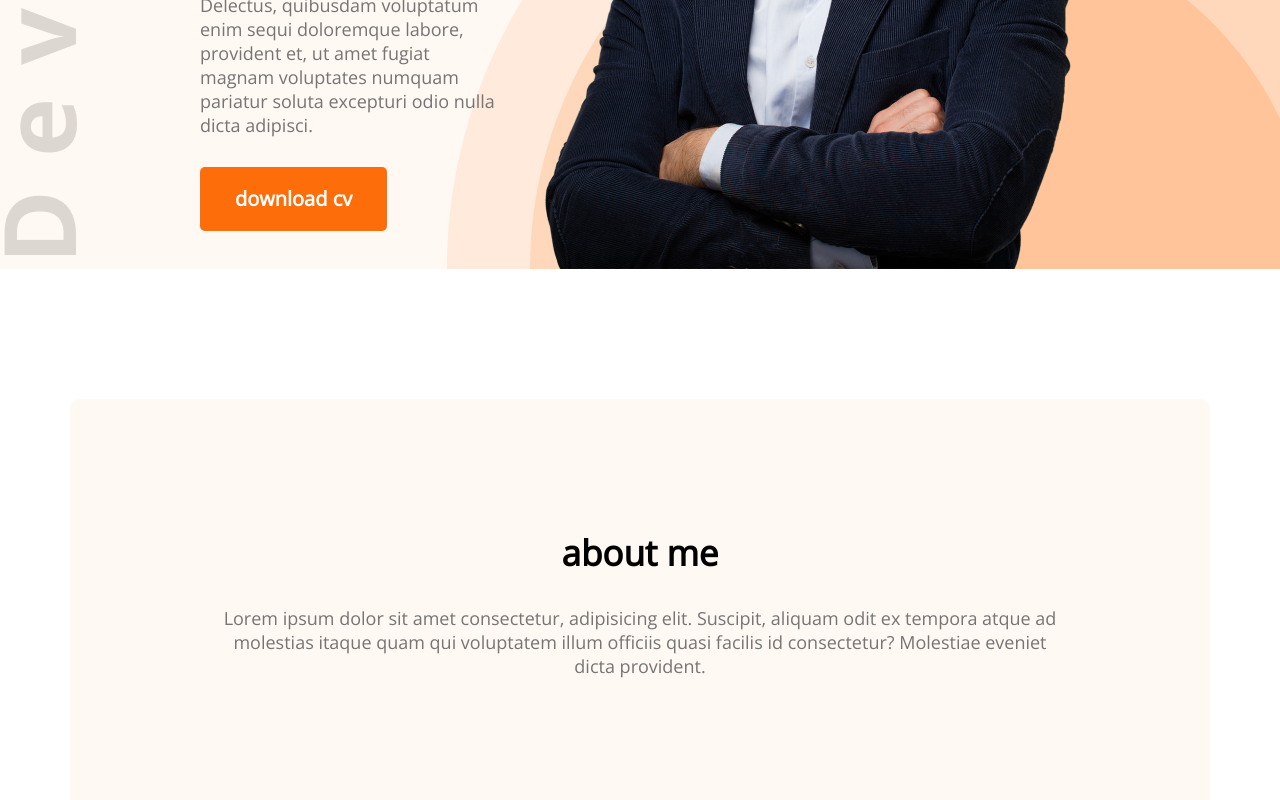
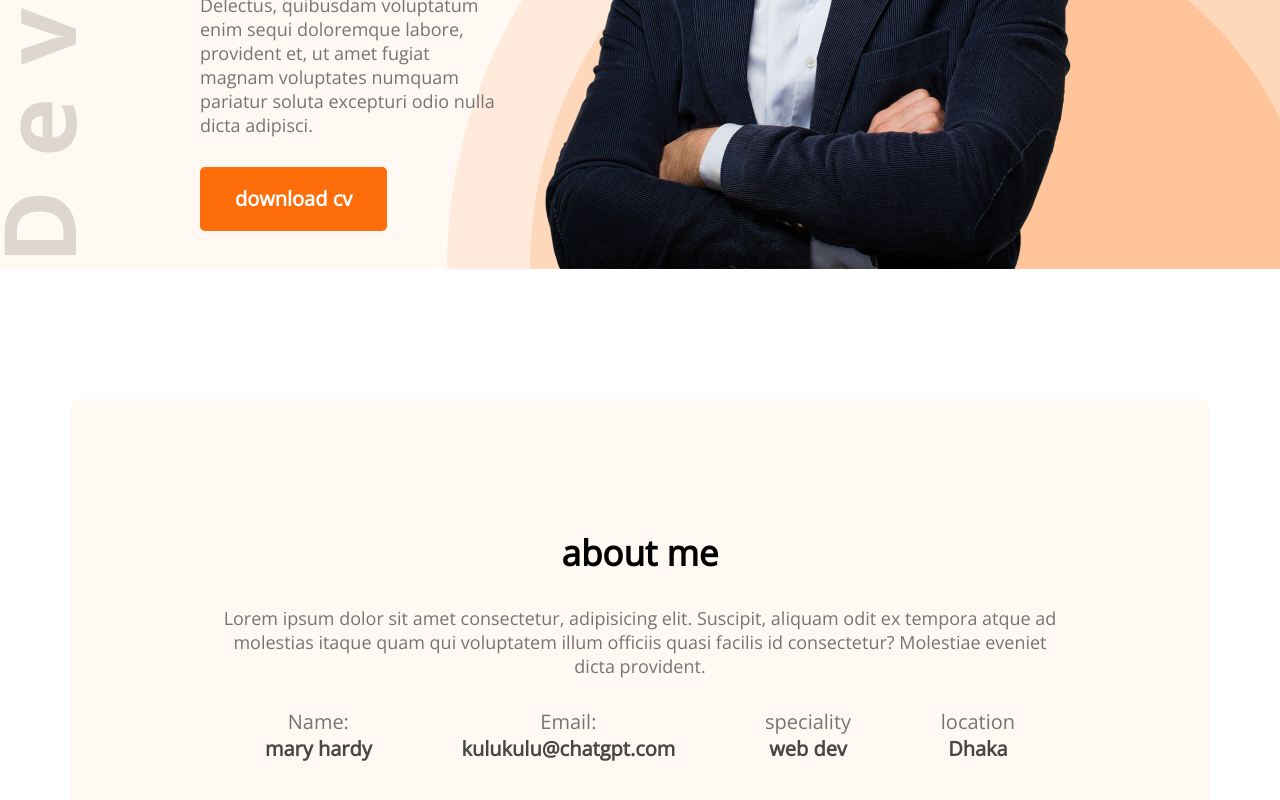
Before and after one commit to iaasif/protfolio-website, a plain HTML site: page index.html in a window 1280 px wide. Shown: the part 571-1371 px from the top of the page. Drawn offline with nearby package versions, Linux system fonts and the light colour scheme.

Commit message:
another about section done

```diff
--- a/index.html
+++ b/index.html
@@ -45,7 +45,27 @@
     <main>
         <section class="about">
             <h3 class="section-title">about me </h3>
-            <p class="section-description" >Lorem ipsum dolor sit amet consectetur, adipisicing elit. Suscipit, aliquam odit ex tempora atque ad molestias itaque quam qui voluptatem illum officiis quasi facilis id consectetur? Molestiae eveniet dicta provident.</p>
+            <p class="section-description">Lorem ipsum dolor sit amet consectetur, adipisicing elit. Suscipit, aliquam
+                odit ex tempora atque ad molestias itaque quam qui voluptatem illum officiis quasi facilis id
+                consectetur? Molestiae eveniet dicta provident.</p>
+            <div class="about-info-container">
+                <div class="about-info">
+                    <p class="info-title">Name:</p>
+                    <p class="info-description">mary hardy</p>
+                </div>
+                <div class="about-info">
+                    <p class="info-title">Email:</p>
+                    <p class="info-description">kulukulu@chatgpt.com</p>
+                </div>
+                <div class="about-info">
+                    <p class="info-title">speciality</p>
+                    <p class="info-description">web dev</p>
+                </div>
+                <div class="about-info">
+                    <p class="info-title">location</p>
+                    <p class="info-description">Dhaka</p>
+                </div>
+            </div>
         </section>
     </main>
 
--- a/styles/style.css
+++ b/styles/style.css
@@ -112,3 +112,21 @@ main {
     font-size: 18px;
     margin-bottom: 30px;
 }
+
+
+
+.about-info-container {
+    display: flex;
+    justify-content: space-around;
+}
+
+.about .info-title {
+    font-size: 20px;
+    color: #757575;
+}
+
+.info-description {
+    font-weight: 700;
+    font-size: 20px;
+    color: #474747;
+}
```
